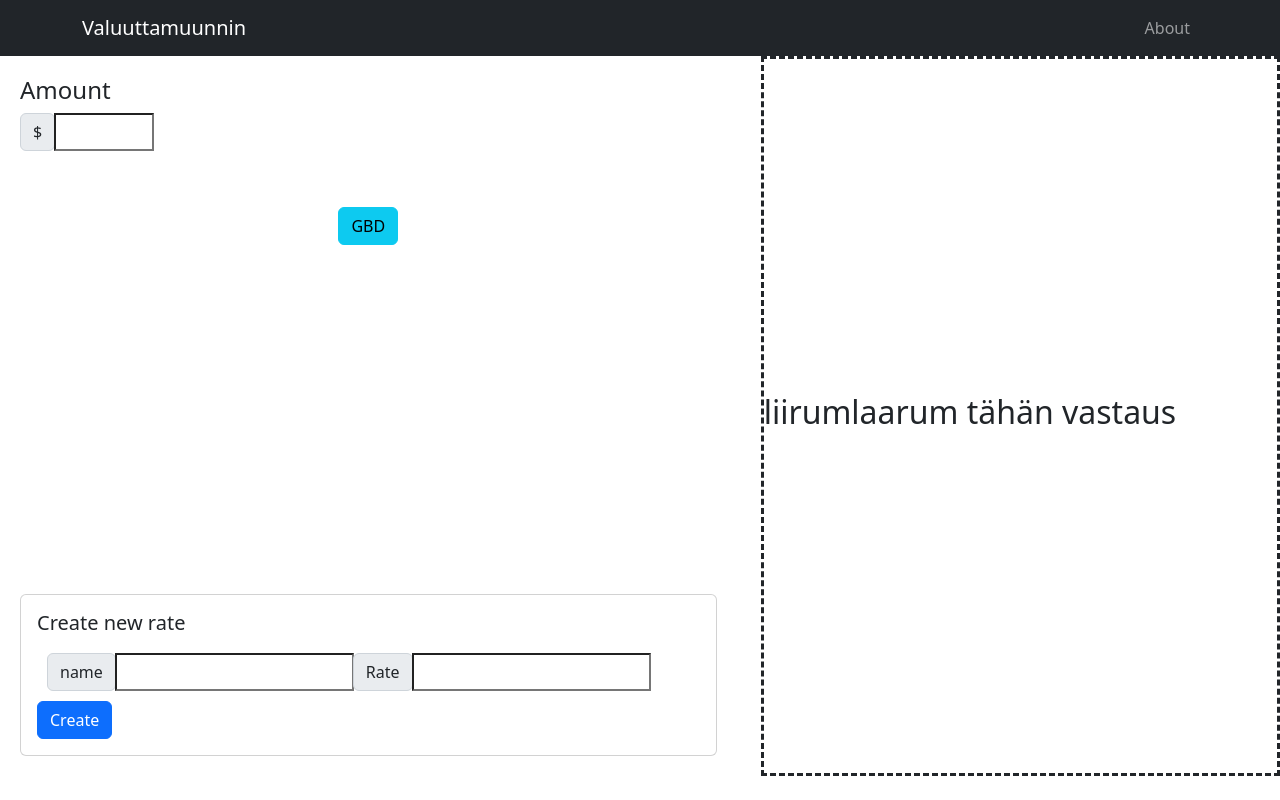
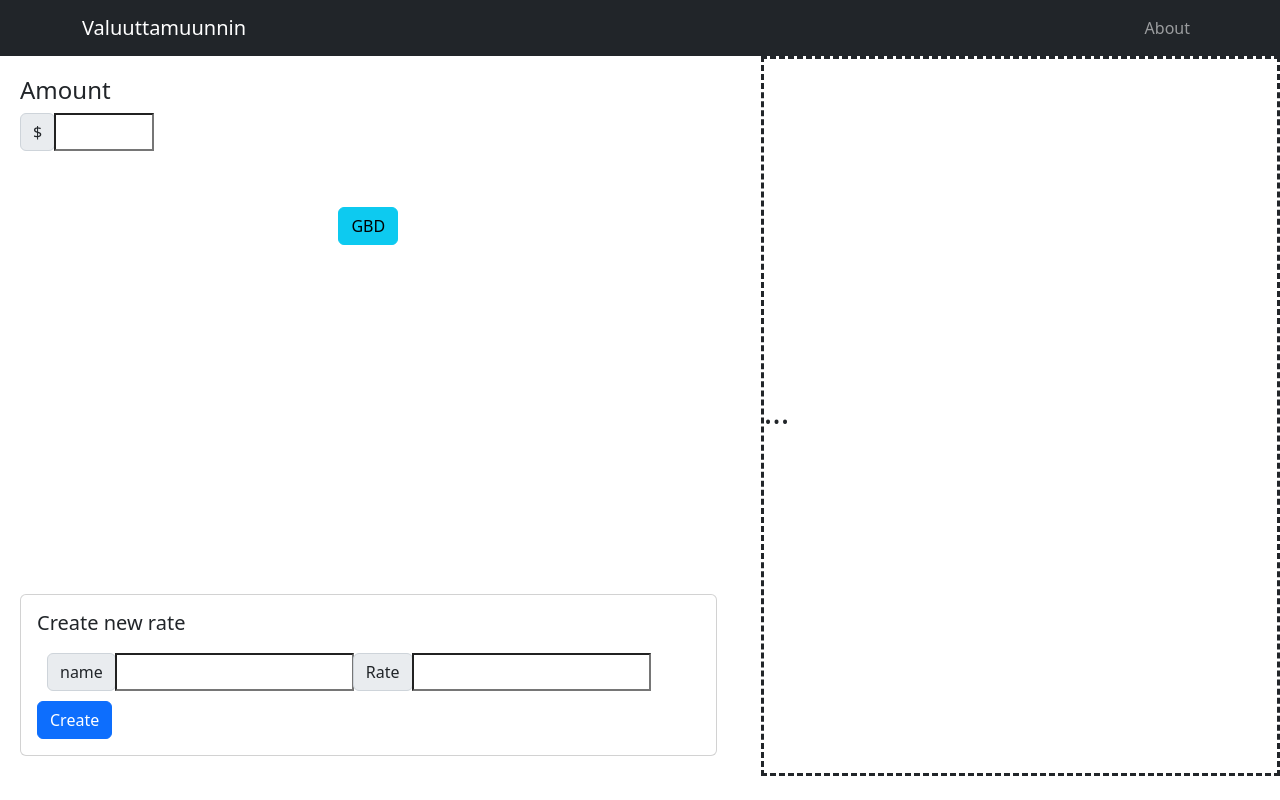
Before and after one commit to idvele/ValuuttaFront, a React (Create React App) app: page / in a window 1280 px wide. Built offline with nearby package versions, Linux system fonts and the light colour scheme.

Commit message:
starting axios

```diff
--- a/src/App.js
+++ b/src/App.js
@@ -12,6 +12,27 @@ import Card from 'react-bootstrap/Card';
 
 function App() {
 
+  //Valuuttavalinnan muuttuja
+  const[currency, NewCurrency]=useState("empty")
+  //kurssi
+  const[rate, NewRate]= useState(1)
+  //valuuttamäärä
+  const[amount, NewAmount]=useState(0)
+  //tulos
+  const[outcome, NewOutcome]= useState("...")
+
+  //lasketaan tulos
+  function result(rate, amount){
+  console.log(rate);
+  console.log(amount);
+  NewOutcome(rate*amount)
+}
+
+  //Valuuttamäärän vaihto
+  function HandleAmountChange(event){
+    NewAmount(event.target.value)
+    console.log(event.target.value);
+  }
 
   return (
     <div className="App">
@@ -21,11 +42,11 @@ function App() {
           <div className= "col-sm-7 left" >
 
             <div id ="LeftItem">
-              <Entrybox />
+              <Entrybox onChange={HandleAmountChange}/>
             <div/>
 
             <div id="LeftItem">
-              <div className="rates">
+              <div className="rates" onClick={()=>result(rate,amount) }>
                 <Ratebutton />
               </div>
             </div>
@@ -39,7 +60,8 @@ function App() {
 
 
         <div className= "col-sm-5">
-          <Answer/>
+          <Answer
+          outcome={outcome}/>
         </div>
      </div>
 
--- a/src/answer.js
+++ b/src/answer.js
@@ -1,8 +1,8 @@
 
-function answer(){
+function answer(props){
     return (
         <div className="AnswerBox">
-          <h2>liirumlaarum tähän vastaus</h2>
+          <h2>{props.outcome}</h2>
           </div>
         // <div class="card">
         // <div class="card-body">
--- a/src/entrybox.js
+++ b/src/entrybox.js
@@ -1,5 +1,5 @@
 
-function Entrybox(){
+function Entrybox(props){
     return(
         <div>
           <h4>Amount</h4>
@@ -7,7 +7,7 @@ function Entrybox(){
             <div class="input-group-prepend">
               <span class="input-group-text">$</span>
             </div>
-            <input type="text" className="CurrencyAmount"></input>
+            <input type="text" className="CurrencyAmount" onChange={props.onChange}></input>
 
           </div>
         </div>
```
